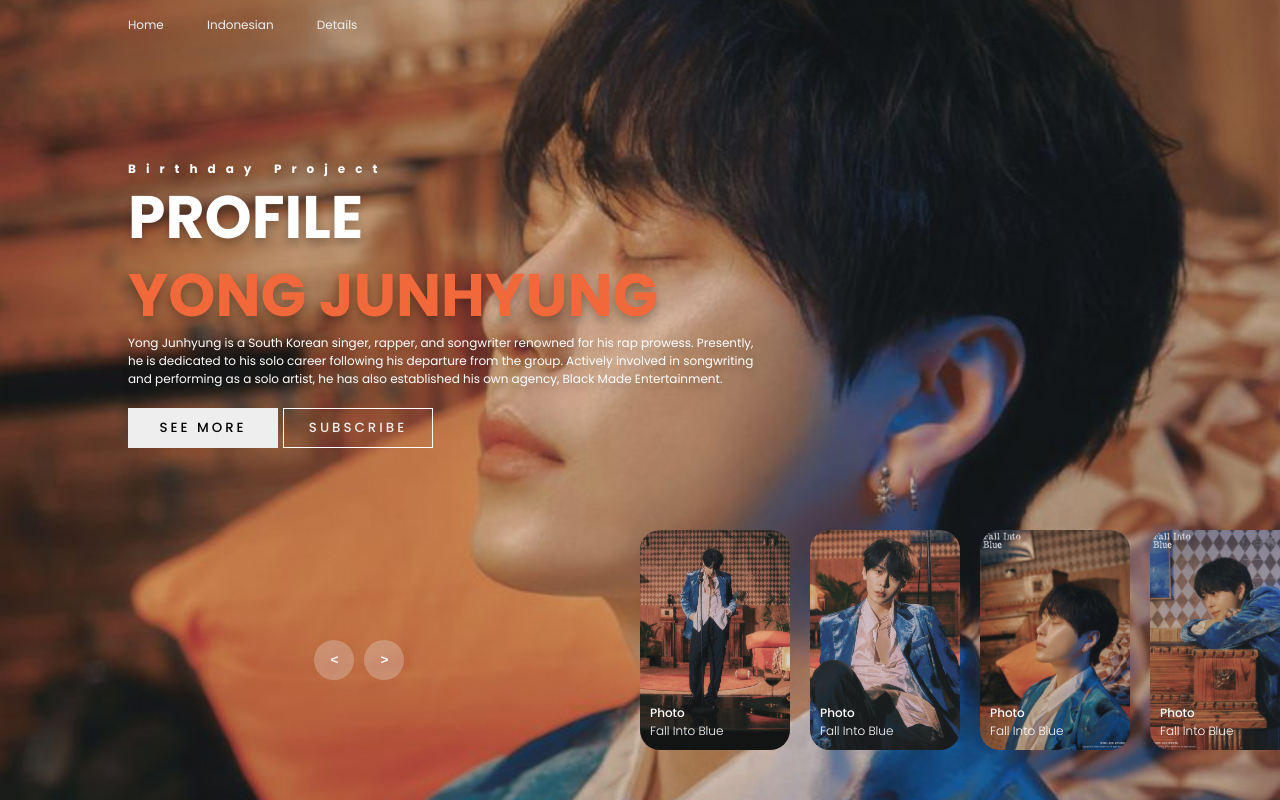
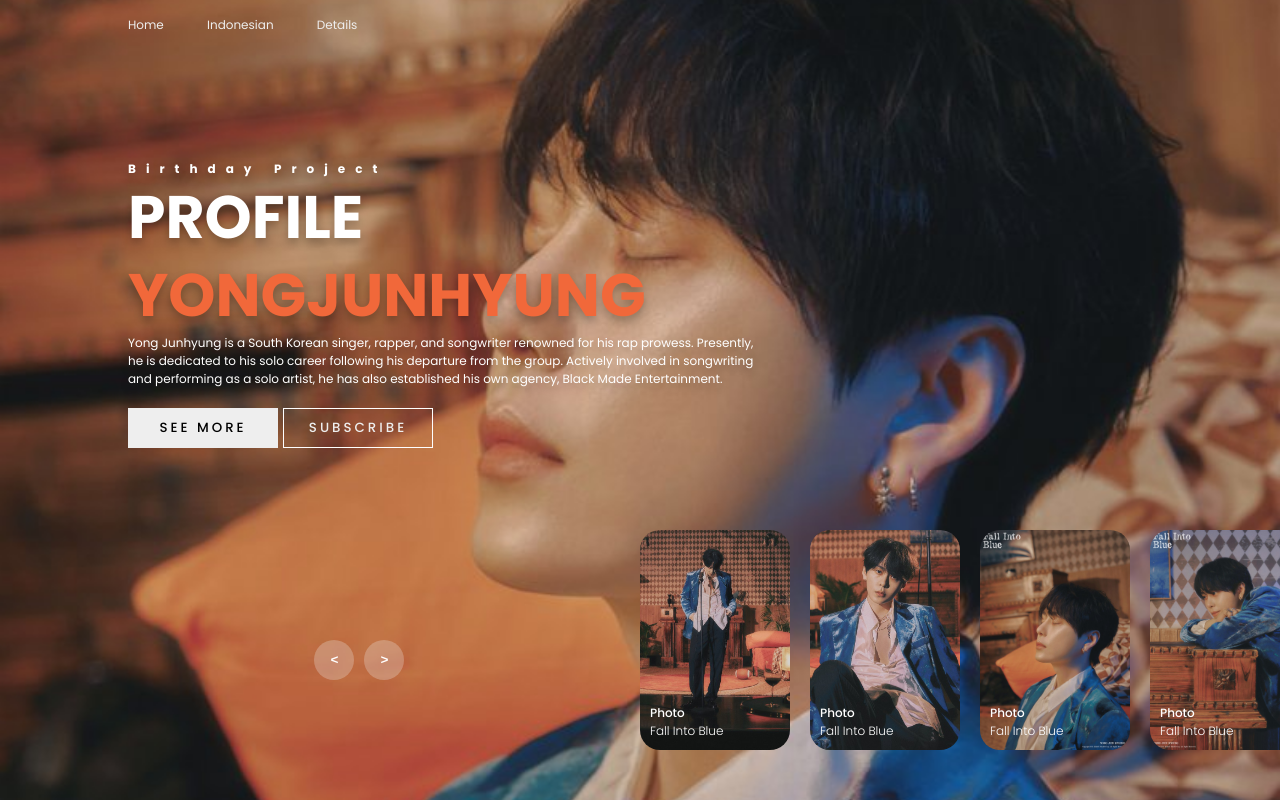
Before and after one commit to yjh1912/junhyungday.github.io, a plain HTML site: page index.html in a window 1280 px wide. Drawn offline with Linux system fonts and the light colour scheme.

Commit message:
perubahan dikit di topic

```diff
--- a/index.html
+++ b/index.html
@@ -25,7 +25,7 @@
                 <div class="content">
                     <div class="author">Birthday Project</div>
                     <div class="title">PROFILE</div>
-                    <div class="topic">YONG JUNHYUNG</div>
+                    <div class="topic">YONGJUNHYUNG</div>
                     <div class="des">
                         <!-- lorem 50 -->
                         Yong Junhyung is a South Korean singer, rapper, and songwriter renowned for his rap prowess.
@@ -59,7 +59,7 @@
                 <div class="content">
                     <div class="author">Birthday Project</div>
                     <div class="title">TIMETABLE</div>
-                    <div class="topic">SCHEDULE PROJECT</div>
+                    <div class="topic">SCHEDULE</div>
                     <div class="des">
                         Head <b>Thread</b> for the birthday celebration on December 17, 2023, at 7:00 PM <br>
                         <b>The Twibbon</b> is set to be released precisely on December 18, 2023, at 10:00 PM <br>
@@ -77,7 +77,7 @@
                 <div class="content">
                     <div class="author">Birthday Project</div>
                     <div class="title">PARTNERSHIP</div>
-                    <div class="topic">PARTNER & SPONSOR</div>
+                    <div class="topic">PARTNER</div>
                     <div class="des">
                         OA Altenheim and our media partner mutually follow each other on social media platform X.
                         Collaborative partners are promoting the event and encouraging their members to join and liven up the occasion in accordance with Yong Junhyung's schedule.
@@ -95,7 +95,7 @@
                 <div class="content">
                     <div class="author">Birthday Project</div>
                     <div class="title">CLOSING</div>
-                    <div class="topic">THANKS YOU</div>
+                    <div class="topic">THANKSYOU</div>
                     <div class="des">
                         We hope that OA/SQ will consider approving our collaboration for the birthday project. With their support as a media partner, we anticipate a smooth execution of '35 Glorious of Blue.' Thank you for your attention.
                     </div>
```
